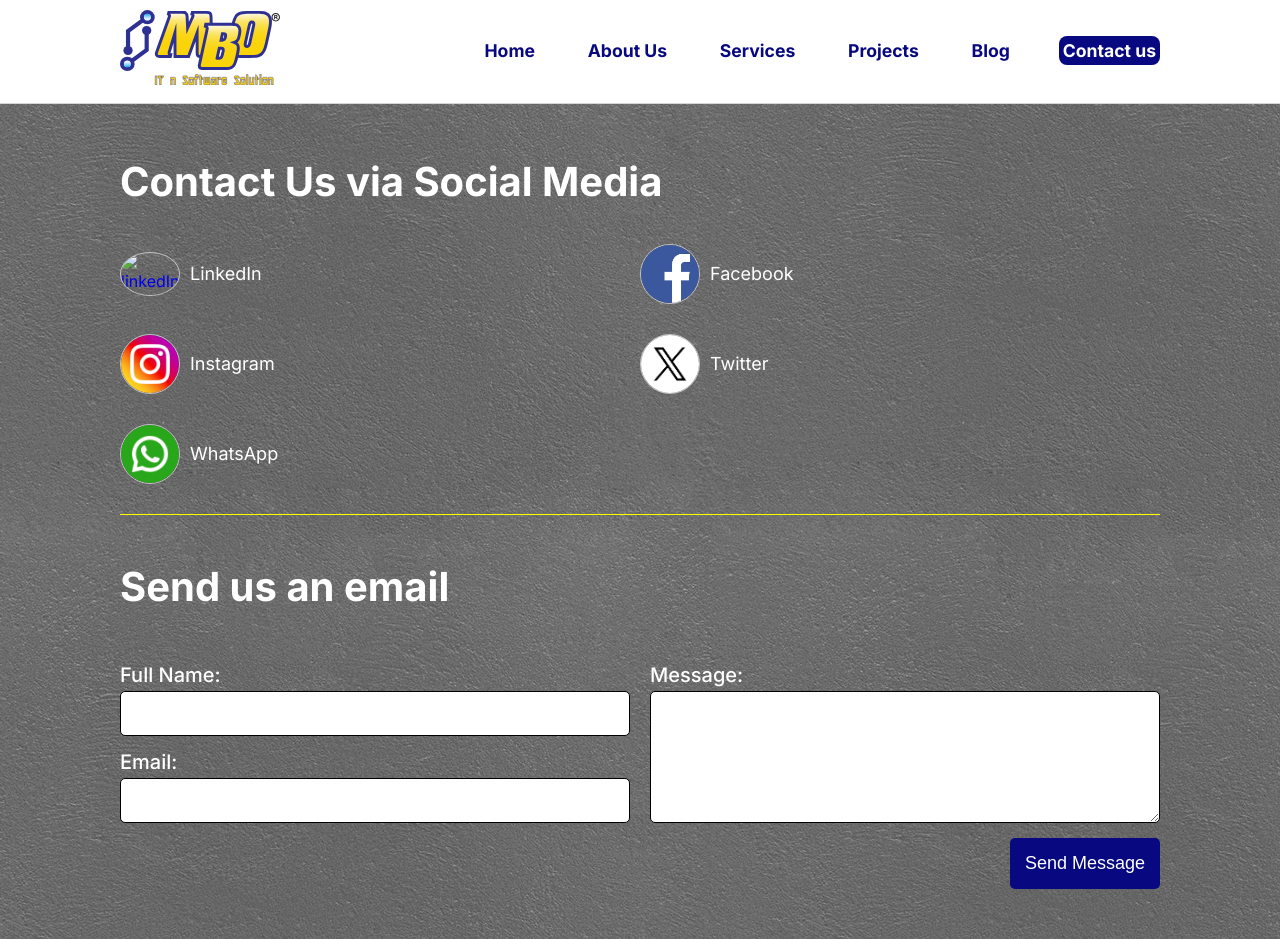
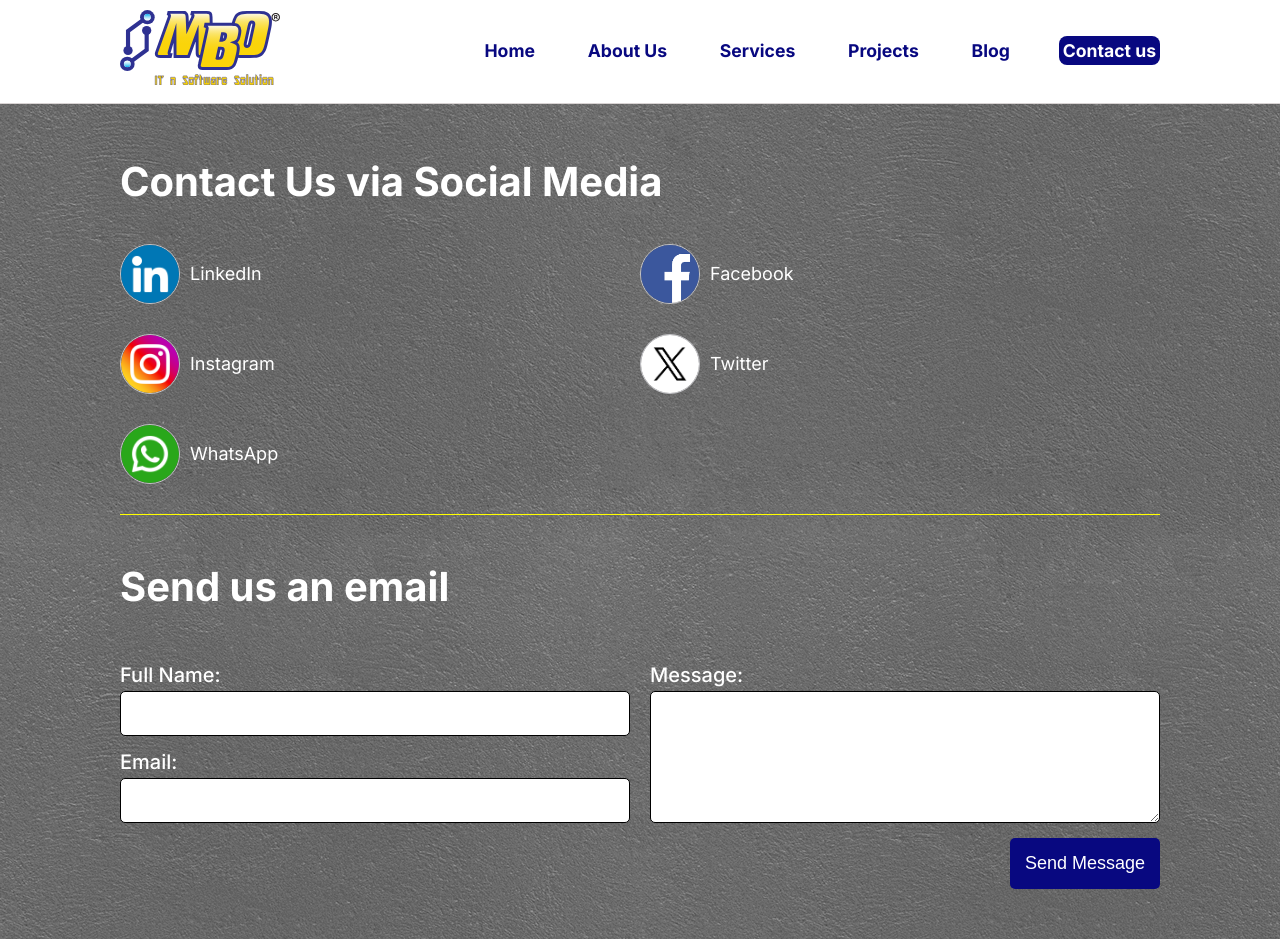
Before and after one commit to mboderick/mboitsolution-website, a plain HTML site: page contact.html in a window 1280 px wide. Shown: the top 939 px of the page. Drawn offline with Linux system fonts and the light colour scheme.

Commit message:
Update contact.html

```diff
--- a/contact.html
+++ b/contact.html
@@ -64,7 +64,7 @@
 
       <div class="social-media-container">
         <a href="https://linkedin.com/in/yourprofile" target="_blank">
-          <img src="images/linkedin" alt="linkedIn" />
+          <img src="images/linkedin.png" alt="linkedIn" />
           <p>LinkedIn</p>
         </a>
         <a href="https://facebook.com/yourprofile" target="_blank">
```
